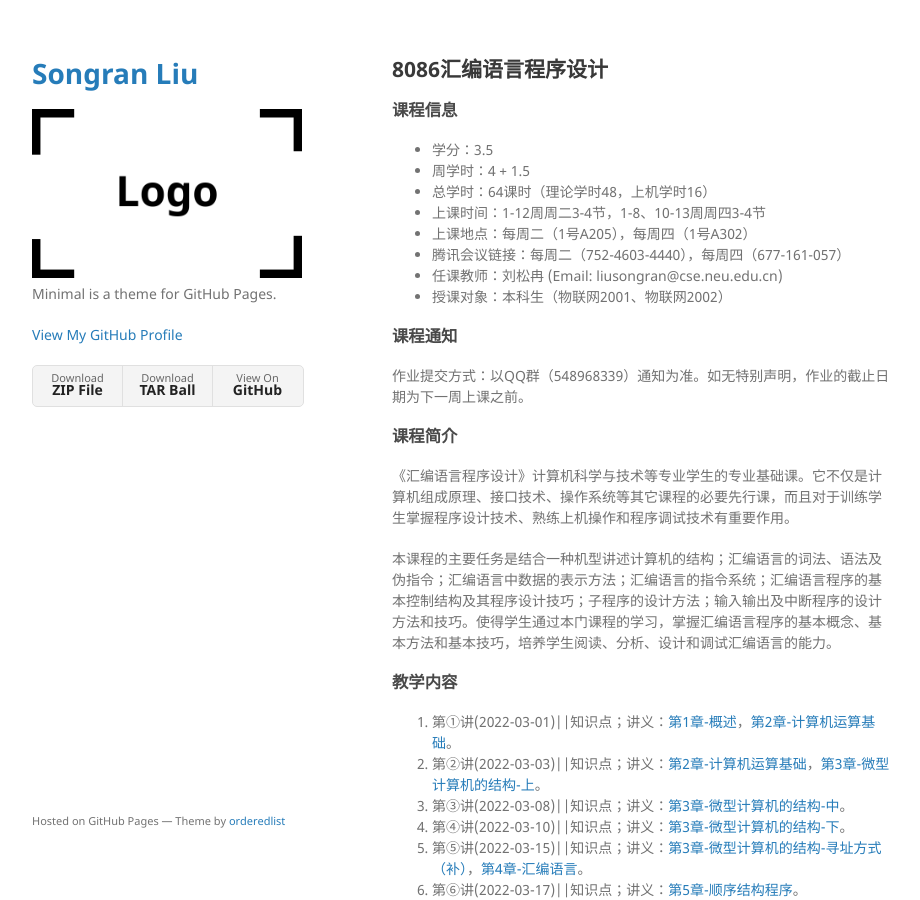
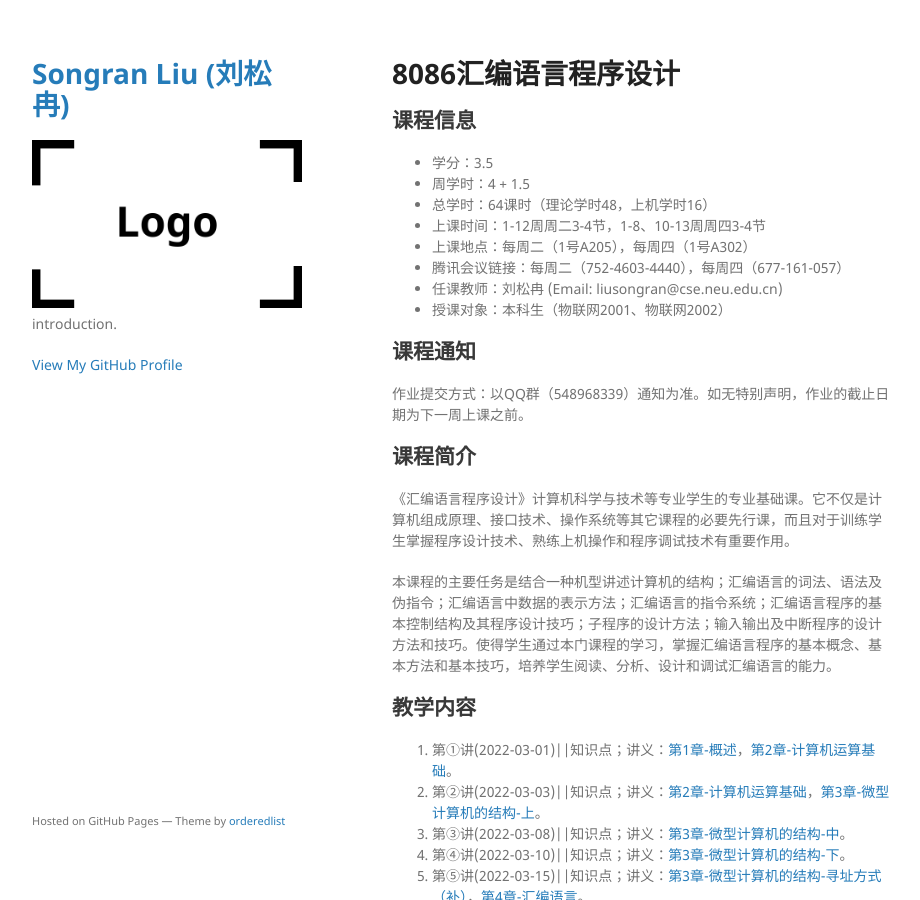
Before and after one commit to liusongran/liusongran.github.io, a Jekyll site: the page built from Teaching/Assembly/Spring2022.md, in a window 1280 px wide and 900 px high. Shown: the whole window, without its empty margins (178-1098 px from the left). Built offline with Jekyll 4.4.1, drawn with Linux system fonts in a browser that asks for light colours; our own code applies the rules of GitHub Pages for plain Markdown files.

Commit message:
test themes

```diff
--- a/Teaching/Assembly/Spring2022.md
+++ b/Teaching/Assembly/Spring2022.md
@@ -1,6 +1,6 @@
-## 8086汇编语言程序设计
+# 8086汇编语言程序设计
 
-### 课程信息
+## 课程信息
 - 学分：3.5
 - 周学时：4 + 1.5
 - 总学时：64课时（理论学时48，上机学时16）
@@ -10,15 +10,15 @@
 - 任课教师：刘松冉 (Email: liusongran@cse.neu.edu.cn)
 - 授课对象：本科生（物联网2001、物联网2002）
 
-### 课程通知
+## 课程通知
 作业提交方式：以QQ群（548968339）通知为准。如无特别声明，作业的截止日期为下一周上课之前。
 
-### 课程简介
+## 课程简介
 《汇编语言程序设计》计算机科学与技术等专业学生的专业基础课。它不仅是计算机组成原理、接口技术、操作系统等其它课程的必要先行课，而且对于训练学生掌握程序设计技术、熟练上机操作和程序调试技术有重要作用。
 
 本课程的主要任务是结合一种机型讲述计算机的结构；汇编语言的词法、语法及伪指令；汇编语言中数据的表示方法；汇编语言的指令系统；汇编语言程序的基本控制结构及其程序设计技巧；子程序的设计方法；输入输出及中断程序的设计方法和技巧。使得学生通过本门课程的学习，掌握汇编语言程序的基本概念、基本方法和基本技巧，培养学生阅读、分析、设计和调试汇编语言的能力。
 
-### 教学内容
+## 教学内容
 1. 第①讲(2022-03-01)\|\|知识点；讲义：[第1章-概述](./Slides/Chapter1.pdf)，[第2章-计算机运算基础](./Slides/Chapter2.pdf)。
 2. 第②讲(2022-03-03)\|\|知识点；讲义：[第2章-计算机运算基础](./Slides/Chapter2.pdf)，[第3章-微型计算机的结构-上](./Slides/Chapter3-A.pdf)。
 3. 第③讲(2022-03-08)\|\|知识点；讲义：[第3章-微型计算机的结构-中](./Slides/Chapter3-B.pdf)。
@@ -43,9 +43,9 @@
 22. 第㉒讲(2022-05-12)\|\|知识点；讲义：
 
 
-### 参考书目
+## 参考书目
 1. 《[汇编语言程序设计](https://book.douban.com/subject/1020163/) - 齐志儒，高福祥主编》，东北大学出版社。
 2. 《[汇编语言](https://book.douban.com/subject/35038473/) - 王爽》，清华大学出版社。
 3. 《[汇编语言：基于x86处理器](https://book.douban.com/subject/26769528/) - Kip Irvine[美]》，机械工业出版社。
 
-### 其他
+## 其他
--- a/_config.yml
+++ b/_config.yml
@@ -1,7 +1,7 @@
-title: Songran Liu
+title: Songran Liu (刘松冉)
 logo: /assets/img/logo.png
-description: Minimal is a theme for GitHub Pages.
-show_downloads: true
+description: introduction.
+show_downloads: false
 google_analytics:
 theme: jekyll-theme-minimal
 #theme: jekyll-theme-minimal
```
